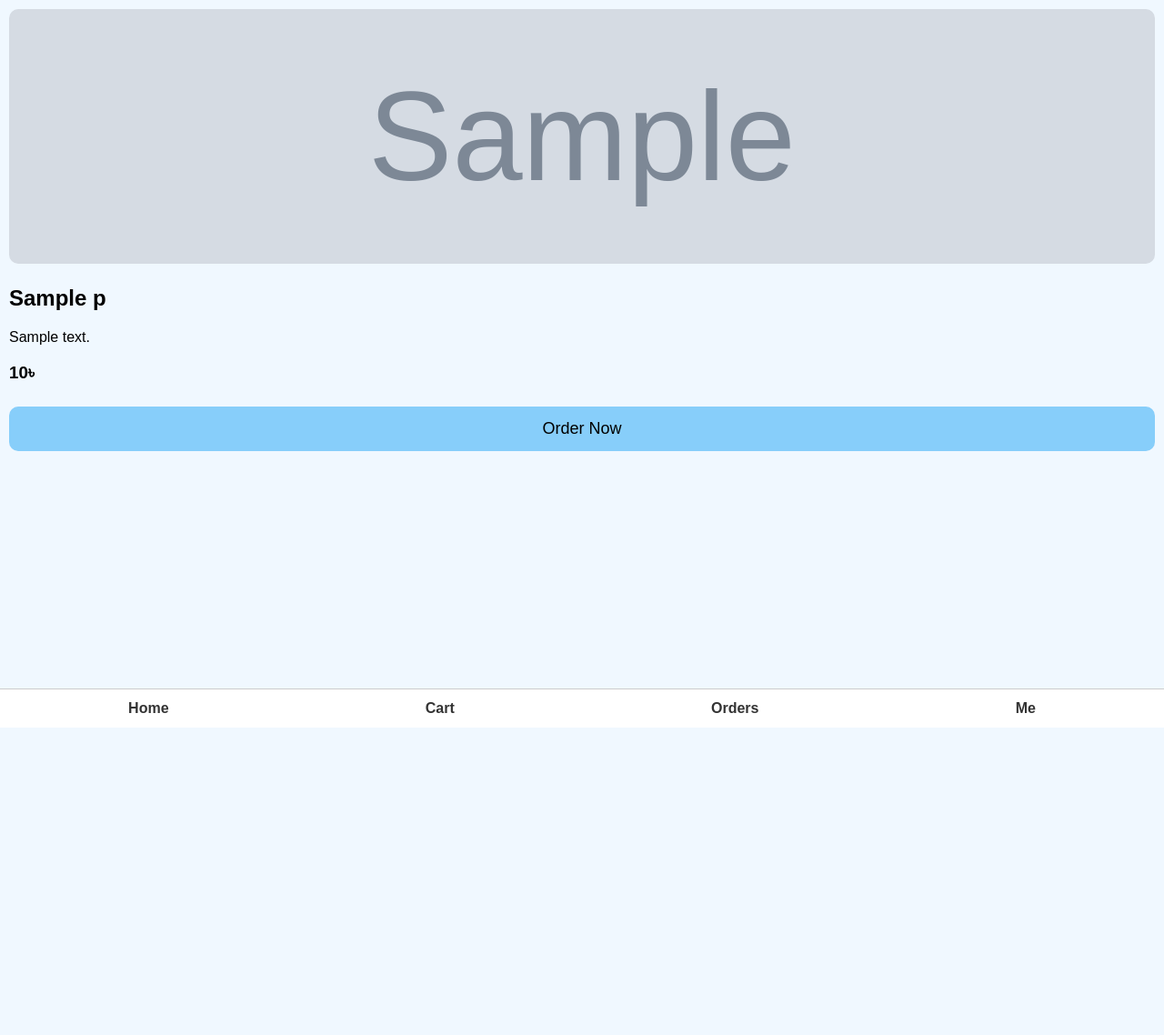
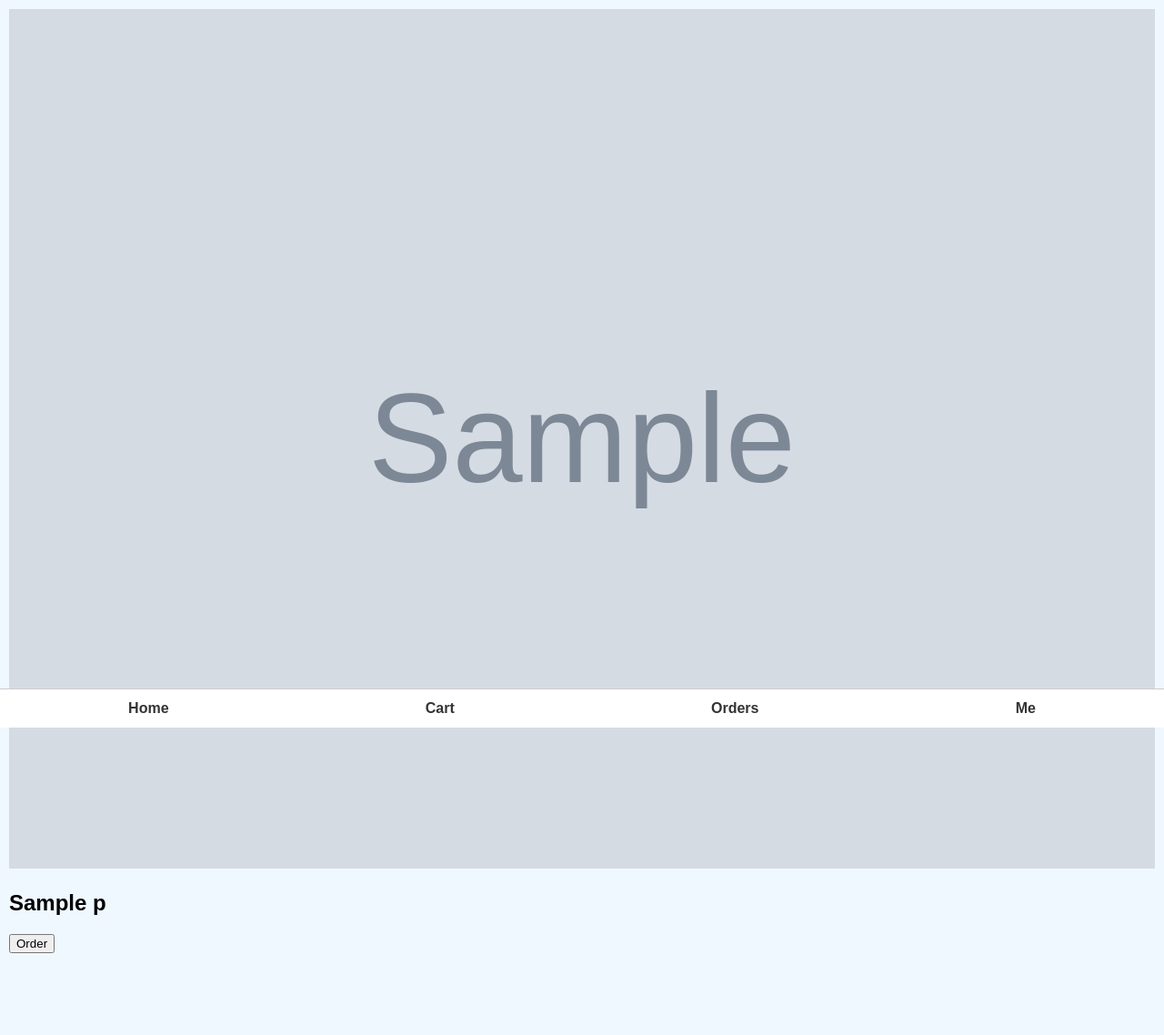
Before and after one commit to tahmid16122009-crypto/shoes-place, a Flask app: template templates/product.html in a window 1280 px wide. Shown: the whole page at 91% size. Before the commit the page ends 800 px from the top, so only its background shows below. Run offline with Flask 3, Linux system fonts and the light colour scheme; the template is opened without the code that fills it: most values are stand-ins (such as "Sample title", 1, 10 or a date in 2020); grey boxes marked "Sample" are stand-in pictures.

Commit message:
Update product.html

```diff
--- a/templates/product.html
+++ b/templates/product.html
@@ -1,101 +1,96 @@
 {% extends "base.html" %}
 {% block content %}
 
-<meta name="viewport" content="width=device-width, initial-scale=1, maximum-scale=1, user-scalable=no">
-
-<img src="{{p.image}}" style="width:100%;max-height:280px;object-fit:cover;border-radius:10px">
+<img src="{{p.image}}" style="width:100%">
 
 <h2>{{p.name}}</h2>
-<p>{{p.description}}</p>
-<h3>{{p.price}}৳</h3>
 
-<button class="btn" onclick="showForm()">Order Now</button>
+<button onclick="showForm()">Order</button>
 
-<div id="formBox" style="display:none;margin-top:10px">
+<div id="formBox" style="display:none">
 
 <form method="POST" action="/order">
 
-<input name="name" placeholder="Name" class="btn" required>
-<input name="phone" placeholder="Phone number" class="btn" required>
+<select id="district" name="district"></select>
+<select id="upazila" name="union"></select>
 
-<!-- DISTRICT SEARCH -->
-<input type="text" id="districtSearch" placeholder="Search District" class="btn">
-
-<select id="district" name="district" class="btn" required></select>
-
-<!-- UPAZILA SEARCH -->
-<input type="text" id="upazilaSearch" placeholder="Search Upazila" class="btn">
-
-<select id="upazila" name="union" class="btn" required>
-<option>Select district first</option>
-</select>
-
-<input name="village" placeholder="Village name" class="btn" required>
-<input name="road" placeholder="Road (optional)" class="btn">
-<input name="holding" placeholder="Holding (optional)" class="btn">
-
-<button class="btn">Confirm Order</button>
+<button>Submit</button>
 
 </form>
 
 </div>
-
-<script src="/static/bd_data.js"></script>
 
 <script>
 function showForm(){
 document.getElementById("formBox").style.display="block";
 }
 
+/* 🔥 STORAGE SYSTEM */
+let DATA = JSON.parse(localStorage.getItem("BD_FULL_DATA") || "{}");
+
+/* 🔥 IF DATA নাই → API থেকে আনবে */
+async function loadData(){
+
+if(Object.keys(DATA).length > 0){
+render(DATA);
+return;
+}
+
+let districts = await fetch("https://bdapi.vercel.app/api/v.1/district").then(r=>r.json());
+let upazilas = await fetch("https://bdapi.vercel.app/api/v.1/upazila").then(r=>r.json());
+
+let map = {};
+
+/* 🔥 MAP বানানো */
+upazilas.data.forEach(u=>{
+if(!map[u.district]){
+map[u.district] = [];
+}
+map[u.district].push(u.name);
+});
+
+/* 🔥 SAVE (offline) */
+localStorage.setItem("BD_FULL_DATA", JSON.stringify(map));
+
+DATA = map;
+
+render(DATA);
+}
+
+/* 🔥 RENDER DISTRICT */
+function render(data){
+
 let districtBox = document.getElementById("district");
-let upazilaBox = document.getElementById("upazila");
 
-/* LOAD DISTRICT */
-let districts = Object.keys(BD_DATA);
-renderDistrict(districts);
-
-/* DISTRICT RENDER */
-function renderDistrict(list){
-    districtBox.innerHTML="";
-    list.forEach(d=>{
+Object.keys(data).forEach(d=>{
 let opt=document.createElement("option");
 opt.value=d;
 opt.innerText=d;
 districtBox.appendChild(opt);
 });
+
 }
 
-/* DISTRICT SEARCH */
-document.getElementById("districtSearch").onkeyup=function(){
-    let val=this.value.toLowerCase();
-    let filtered=districts.filter(d=>d.toLowerCase().includes(val));
-    renderDistrict(filtered);
-}
+/* 🔥 DISTRICT CHANGE */
+document.getElementById("district").onchange=function(){
 
-/* DISTRICT CHANGE */
-districtBox.onchange=function(){
-    let list = BD_DATA[this.value] || [];
-    renderUpazila(list);
-}
+let list = DATA[this.value] || [];
 
-/* UPAZILA RENDER */
-function renderUpazila(list){
-    upazilaBox.innerHTML="";
+let up = document.getElementById("upazila");
+up.innerHTML="";
+
 list.forEach(u=>{
 let opt=document.createElement("option");
 opt.value=u;
 opt.innerText=u;
-        upazilaBox.appendChild(opt);
+up.appendChild(opt);
 });
-}
 
-/* UPAZILA SEARCH */
-document.getElementById("upazilaSearch").onkeyup=function(){
-    let val=this.value.toLowerCase();
-    let d=districtBox.value;
-    let list=(BD_DATA[d] || []).filter(u=>u.toLowerCase().includes(val));
-    renderUpazila(list);
-}
+};
+
+/* 🔥 START */
+loadData();
+
 </script>
 
 {% endblock %}
```
Lines whose indentation alone changed are shown as unchanged.
